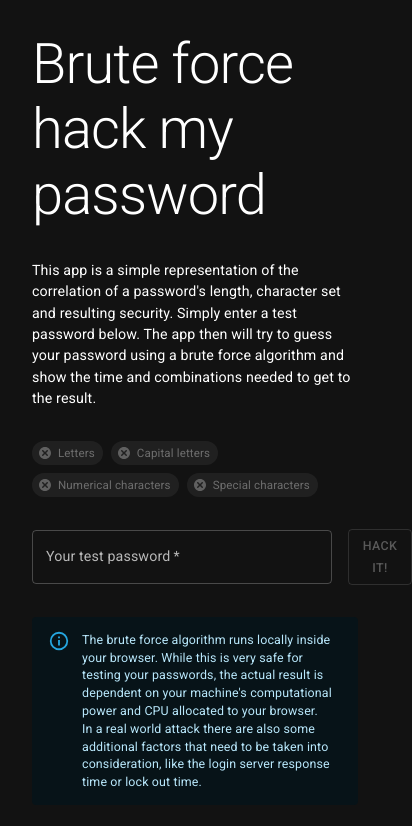
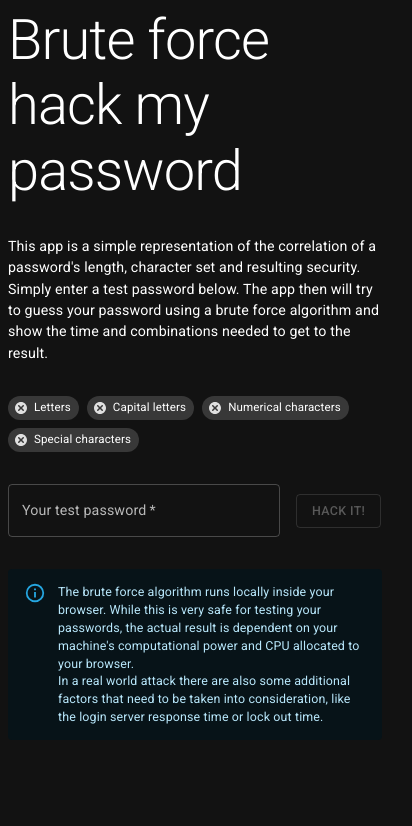
Before and after one commit to haach/brute-force-password, a React (Vite) app: page / in a window 390 px wide. Shown: the top 826 px of the page, 412 px wide, since content can reach past the window. Built offline with nearby package versions, Linux system fonts and the light colour scheme.

Commit message:
Improve mobile ux

```diff
--- a/src/PasswordForm.tsx
+++ b/src/PasswordForm.tsx
@@ -87,7 +87,7 @@ export const PasswordForm: FC = () => {
       <Stack
         spacing={4}
         maxWidth={1000}
-        padding={[4, 10]}
+        padding={[1, 4, 10]}
         sx={{
           margin: 'auto',
         }}
@@ -155,7 +155,8 @@ export const PasswordForm: FC = () => {
             helperText={formik.errors.pass}
             error={Boolean(formik.errors.pass && formik.touched.pass)}
             sx={{
-              minWidth: 300,
+              width: 300,
+              maxWidth: 'calc( 100% - 102px)',
             }}
           />
 
--- a/src/components/ChipWithIcon.tsx
+++ b/src/components/ChipWithIcon.tsx
@@ -9,7 +9,6 @@ export const ChipWithIcon: FC<{ label: string; isActive: boolean }> = ({
 }) => {
   return (
     <Chip
-      disabled={!isActive}
       role={`range-checkbox-${label.replaceAll(' ', '-')}`}
       label={label}
       size="small"
```
